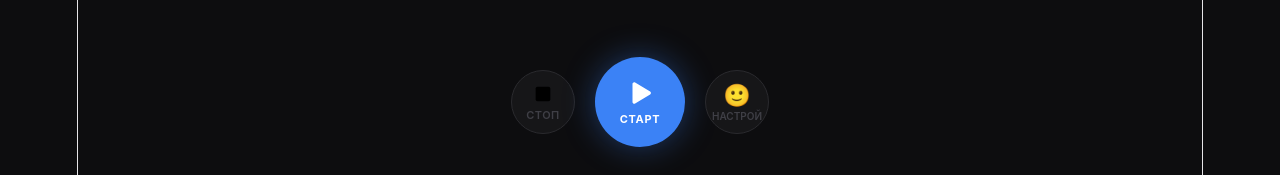
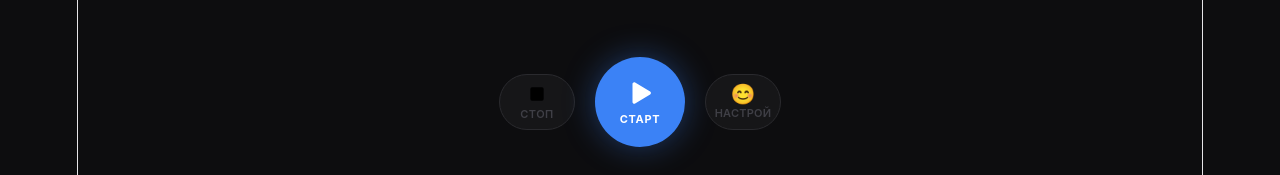
Before and after one commit to migachevyar/bike-workout, a React (Vite) app: page / in a window 1280 px wide. Both pictures are taken after a click on the button 1150 px from the left and 272 px from the top of the page. Shown: the part 625-800 px from the top of the page. Built offline with nearby package versions, Linux system fonts and the light colour scheme.

Commit message:
Update App.jsx

```diff
--- a/src/App.jsx
+++ b/src/App.jsx
@@ -1454,8 +1454,8 @@ function ActivePage({navigate,workoutId}) {
           {moodSheet&&<MoodSheet current={mood} onSelect={v=>{setMood(v);moodRef.current=v;haptic('light');}} onClose={()=>setMoodSheet(false)}/>}
           <div style={{flexShrink:0,padding:"0 16px",paddingBottom:"max(28px,env(safe-area-inset-bottom,28px))",display:"flex",alignItems:"center",justifyContent:"center",gap:20}}>
             {/* СТОП */}
-            <button onClick={stop} {...sph} style={{...sps,width:64,height:64,borderRadius:"50%",background:CARD,border:`1px solid ${LINE}`,display:"flex",flexDirection:"column",alignItems:"center",justifyContent:"center",gap:3,cursor:"pointer"}}>
-              <I.Stop size={22} fill={TXT} stroke="none"/>
+            <button onClick={stop} {...sph} style={{...sps,width:76,height:56,borderRadius:28,background:CARD,border:`1px solid ${LINE}`,display:"flex",flexDirection:"column",alignItems:"center",justifyContent:"center",gap:3,cursor:"pointer"}}>
+              <I.Stop size={20} fill={TXT} stroke="none"/>
               <span style={{fontSize:11,color:MUTED,fontWeight:600,letterSpacing:"0.04em"}}>СТОП</span>
             </button>
             {/* СТАРТ / ПАУЗА */}
@@ -1473,9 +1473,9 @@ function ActivePage({navigate,workoutId}) {
               <span style={{fontSize:11,letterSpacing:"0.06em",fontWeight:700,color:phase==="running"?TXT:"#fff"}}>{phase==="running"?"ПАУЗА":"СТАРТ"}</span>
             </button>
             {/* САМОЧУВСТВИЕ */}
-            <button onClick={()=>setMoodSheet(true)} {...sph} style={{...sps,width:64,height:64,borderRadius:"50%",background:mood?BLUE+"22":CARD,border:`1px solid ${mood?BLUE:LINE}`,display:"flex",flexDirection:"column",alignItems:"center",justifyContent:"center",gap:2,cursor:"pointer"}}>
-              <span style={{fontSize:mood?28:22}}>{mood?MOODS.find(m=>m.v===mood)?.e:"🙂"}</span>
-              <span style={{fontSize:10,color:mood?BLUE:MUTED,fontWeight:600}}>НАСТРОЙ</span>
+            <button onClick={()=>setMoodSheet(true)} {...sph} style={{...sps,width:76,height:56,borderRadius:28,background:mood?BLUE+"22":CARD,border:`1px solid ${mood?BLUE:LINE}`,display:"flex",flexDirection:"column",alignItems:"center",justifyContent:"center",gap:2,cursor:"pointer"}}>
+              <span style={{fontSize:mood?24:20,lineHeight:1}}>{mood?MOODS.find(m=>m.v===mood)?.e:"😊"}</span>
+              <span style={{fontSize:11,color:mood?BLUE:MUTED,fontWeight:600,letterSpacing:"0.02em"}}>НАСТРОЙ</span>
             </button>
           </div>
         </>
```
